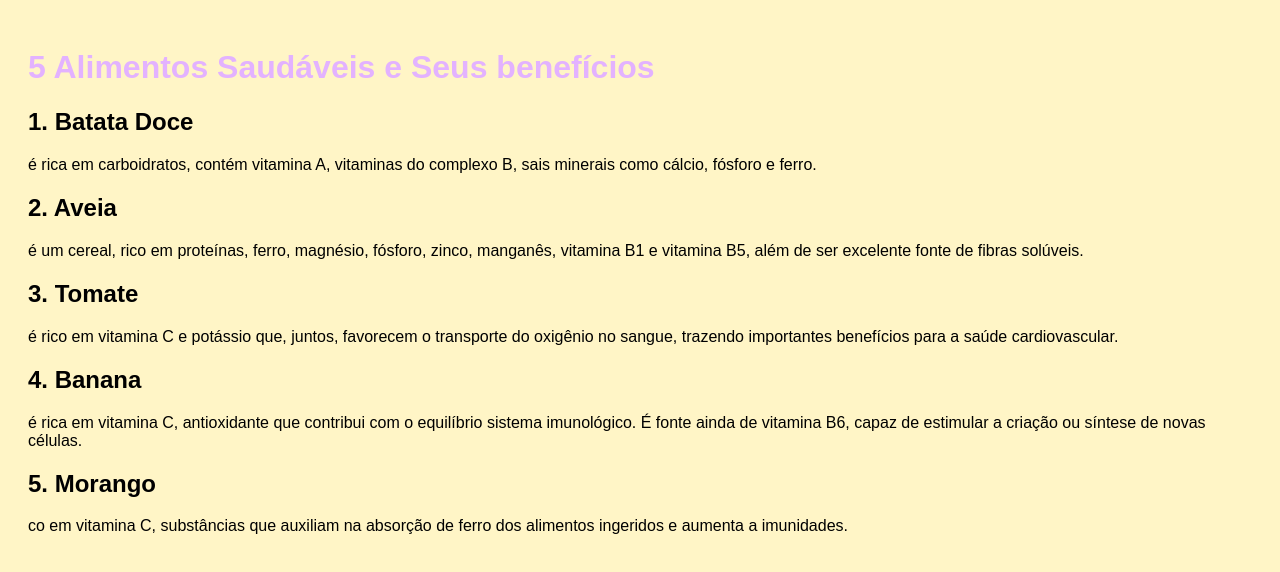
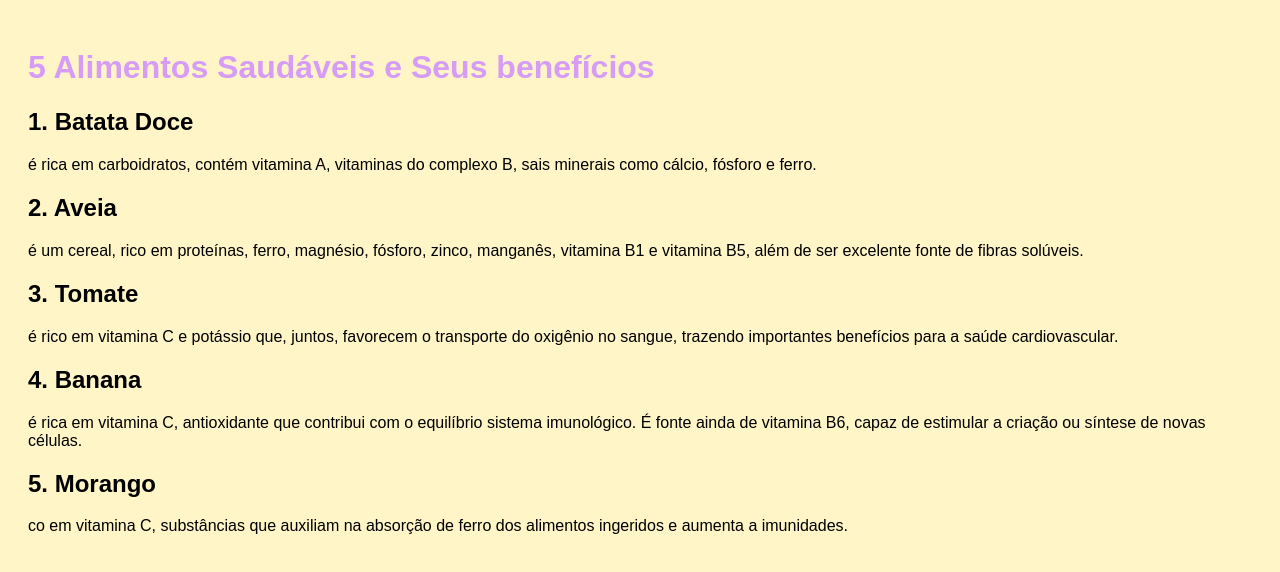
Before and after one commit to rafa-ap-leal/rafaela-frutas, a plain HTML site: page index.html in a window 1280 px wide. Drawn offline with Linux system fonts and the light colour scheme.

Commit message:
mudança de cor de novo.

```diff
--- a/index.html
+++ b/index.html
@@ -21,7 +21,7 @@
       padding: 20px;
     }
     h1 {
-      color: rgb(227, 178, 255);
+      color: #d69cf8;
     }
     .alimento {
       margin-bottom: 20px;
```
